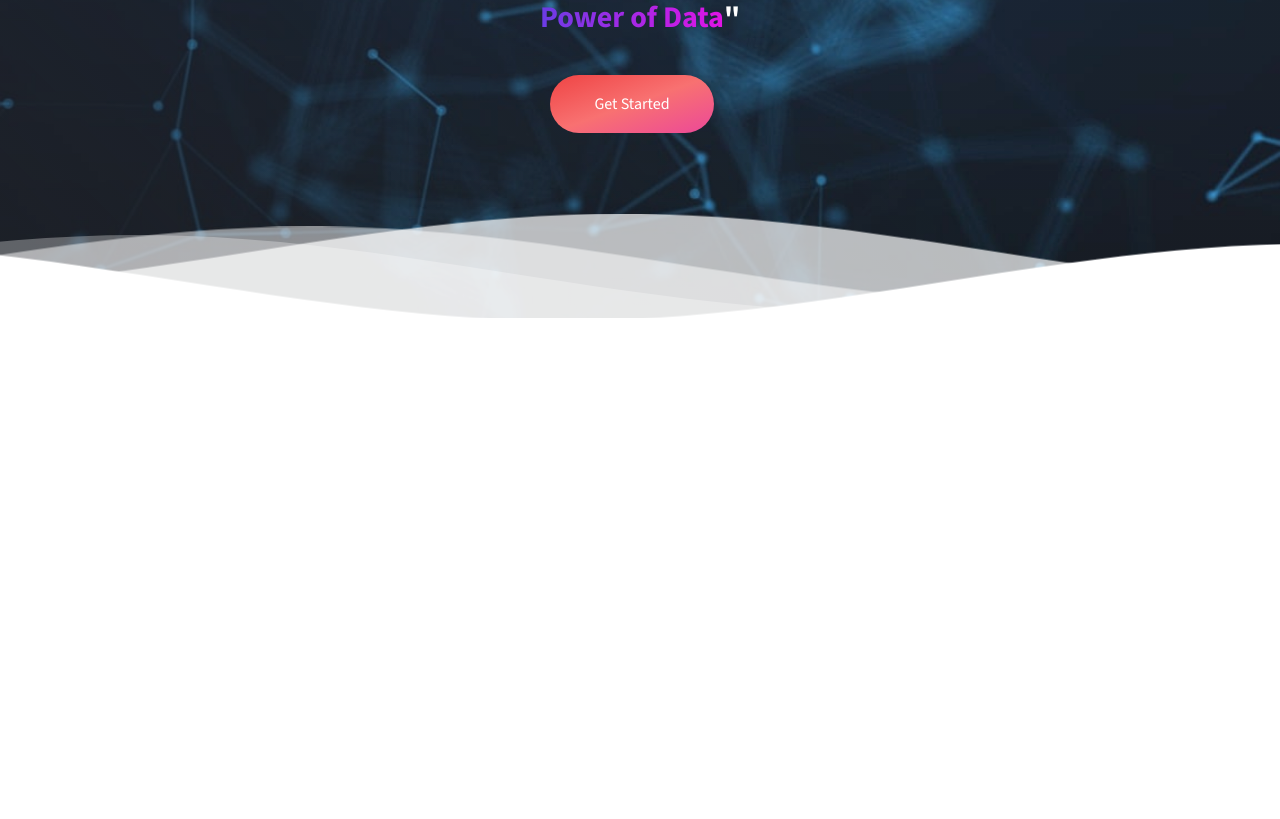
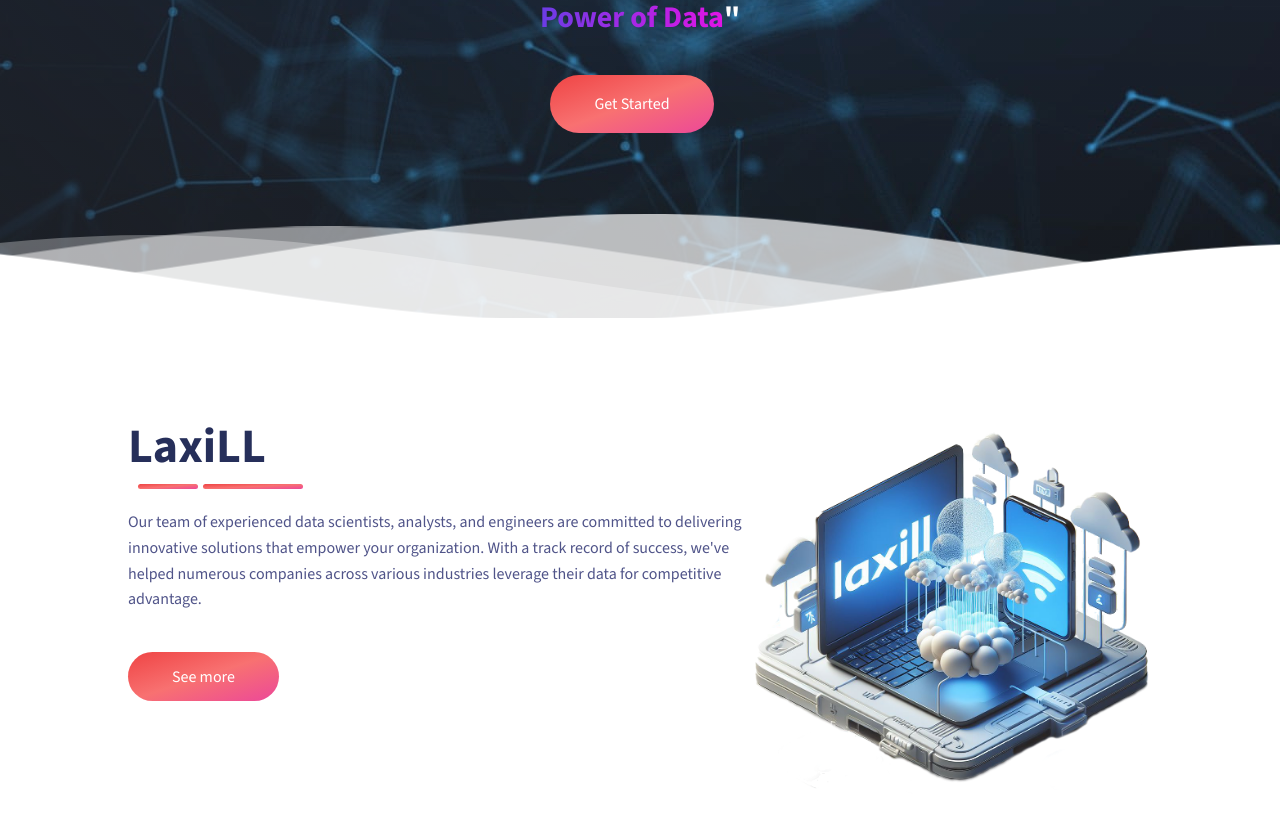
Before and after one commit to sonofaryeetey/laxilltemp, a Next.js app: page /About-us in a window 1280 px wide. Shown: the part 282-1101 px from the top of the page. Before the commit the page ends 800 px from the top, so only its background shows below. Built offline with nearby package versions, Linux system fonts and the light colour scheme.

Commit message:
worked on about secton

```diff
--- a/src/app/About-us/page.jsx
+++ b/src/app/About-us/page.jsx
@@ -2,15 +2,25 @@ import React from 'react'
 import Nav from '../components/Nav'
 import NavMob from '../components/NavMob'
 import WavyAboutUs from '../components/WavyAboutUs'
+import  AboutUs from '../components/AboutUs'
 
-const AboutUs = () => {
+const Data={
+  heading:"LaxiLL",
+  className:"floating",
+  imgSrc:"/Images/AboutLaxill.png"
+}
+
+const AboutUS = () => {
+
+
   return (
     <div>
         <Nav/>
       <NavMob />
       <WavyAboutUs/>
+      <AboutUs Data={Data}/>
     </div>
   )
 }
 
-export default AboutUs
+export default AboutUS
--- a/src/app/components/AboutUs.jsx
+++ b/src/app/components/AboutUs.jsx
@@ -1,24 +1,25 @@
 import React from 'react'
 import Image from 'next/image'
 
-const AboutUs = () => {
+const AboutUs = ({Data}) => {
+  console.log({Data})
   return (
     <div className="about-wrapper">
         <div className="home about-us">
         <div className='about-text'>
-        <h2 className='font-bold'>What we do</h2>
+        <h2 className='font-bold'>{Data.heading}</h2>
         <div class="divider">
             <div class="one gradient"></div>
             <div class="two gradient"></div>
         </div>
-        <p className=''>Lorem ipsum dolor sit amet consectetur adipisicing elit. Iusto animi eligendi iste magnam deleniti possimus unde id adipisci, soluta alias ad voluptate quam. Hic atque voluptates cupiditate non! Ab, perspiciatis?
-        Laboriosam, minus quasi, labore maiores excepturi eligendi quo, sed exercitationem nemo nihil nostrum. Ea veritatis nulla temporibus ut nemo, labore quibusdam doloremque dolorum veniam dolores. Doloribus libero voluptas debitis ea!</p>
+        <p className=''>Our team of experienced data scientists, analysts, and engineers are committed to delivering innovative solutions that empower your organization. With a track record of success, we've helped numerous companies across various industries leverage their data for competitive advantage.
+</p>
         <button className='px-11 text-white font-semi-bold py-3 rounded-full mr-4 mt-10 gradient-button '>See more</button>
         </div>
 
         <div className='about-image'>
-            <Image src={"/Images/laxill-rep.png"}
-            className='floating'
+            <Image src={Data.imgSrc}
+            className={Data.className}
             alt='logo'
             width={700}
             height={700}/>
--- a/src/app/components/WavyServices.jsx
+++ b/src/app/components/WavyServices.jsx
@@ -48,6 +48,7 @@ const WavyHero = () => {
               height={500}
               alt="floatingman"
               className='floating-longer'
+
             />
           </div>
         </div>
--- a/src/app/globals.css
+++ b/src/app/globals.css
@@ -64,6 +64,7 @@ body {
 }
 .img-contain img{
   width:500px;
+
 }
 .z-index-5{
   z-index: 5;
--- a/src/app/page.jsx
+++ b/src/app/page.jsx
@@ -10,12 +10,17 @@ import NavMob from './components/NavMob'
 import LogoGrid from './components/LogoGrid'
 
 export default function Home() {
+  const Data={
+    heading:"What we do",
+    className:"floating",
+    imgSrc:"/Images/laxill-rep.png"
+  }
   return (
     <main >
       <Nav/>
       <NavMob />
       <WavyHero/>
-      <AboutUs/>
+      <AboutUs Data={Data}/>
       <Services/>
       <Freestyle/>
       <Testimonials/>
```
Also changed, not shown: public/Images/AboutLaxill.jpg (added), public/Images/AboutLaxill.png (added).
